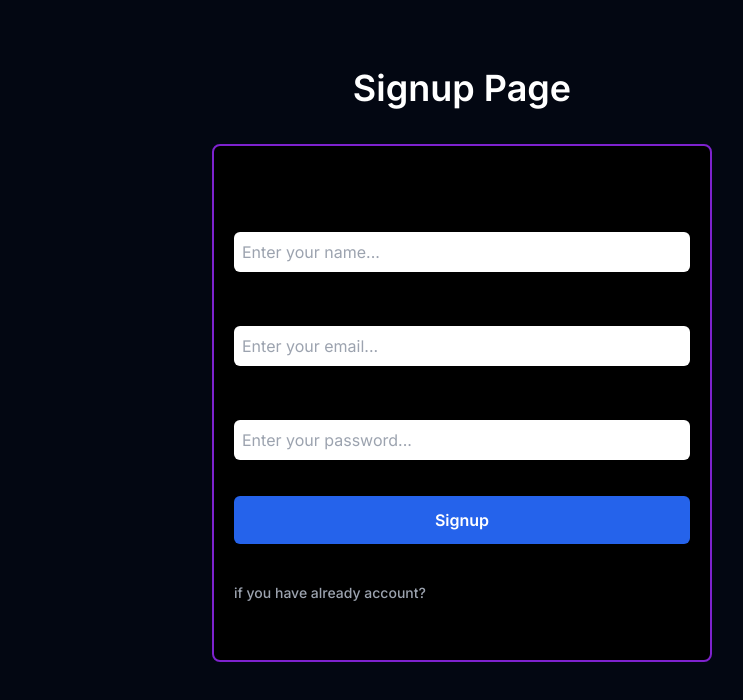
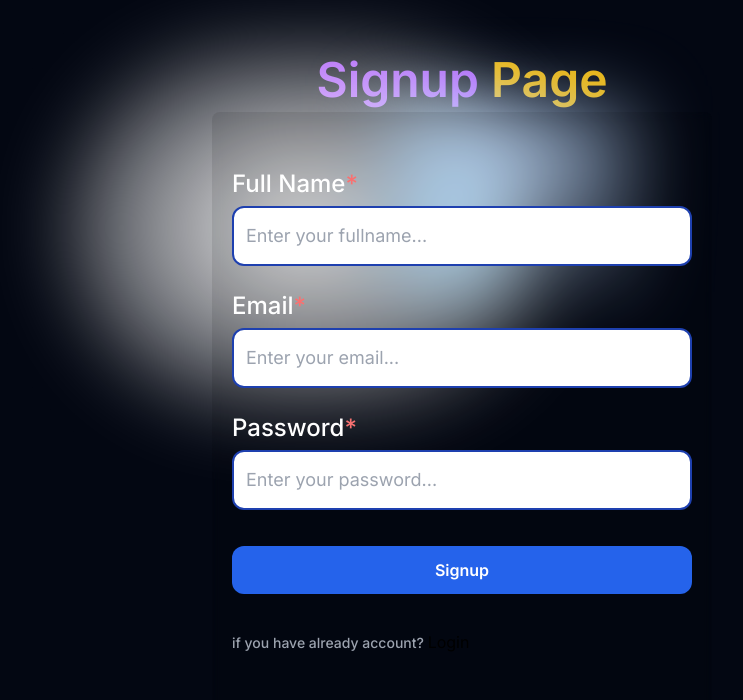
Before and after one commit to gulshan07dev/next-auth-app, a Next.js app: page /signup in a window 1280 px wide. Shown: the top 700 px of the page, without its empty margins (178-921 px from the left). Built offline with nearby package versions, Linux system fonts and the light colour scheme.

Commit message:
improve ui

```diff
--- a/src/app/globals.css
+++ b/src/app/globals.css
@@ -1,6 +1,12 @@
 @tailwind base;
 @tailwind components;
 @tailwind utilities;
+
+* {
+  margin: 0;
+  padding: 0;
+  box-sizing: border-box;
+}
 
 :root {
   --foreground-rgb: 0, 0, 0;
@@ -17,6 +23,7 @@
 }
 
 body {
+  overflow-x: hidden;
   color: rgb(var(--foreground-rgb));
   background: linear-gradient(
       to bottom,
--- a/src/app/page.tsx
+++ b/src/app/page.tsx
@@ -1,34 +1,14 @@
-import Image from 'next/image'
+import Image from "next/image";
+import Link from "next/link";
 
 export default function Home() {
   return (
-    <main className="flex min-h-screen flex-col items-center justify-between p-24">
-      <div className="z-10 max-w-5xl w-full items-center justify-between font-mono text-sm lg:flex">
-        <p className="fixed left-0 top-0 flex w-full justify-center border-b border-gray-300 bg-gradient-to-b from-zinc-200 pb-6 pt-8 backdrop-blur-2xl dark:border-neutral-800 dark:bg-zinc-800/30 dark:from-inherit lg:static lg:w-auto  lg:rounded-xl lg:border lg:bg-gray-200 lg:p-4 lg:dark:bg-zinc-800/30">
-          Get started by editing&nbsp;
-          <code className="font-mono font-bold">src/app/page.tsx</code>
-        </p>
-        <div className="fixed bottom-0 left-0 flex h-48 w-full items-end justify-center bg-gradient-to-t from-white via-white dark:from-black dark:via-black lg:static lg:h-auto lg:w-auto lg:bg-none">
-          <a
-            className="pointer-events-none flex place-items-center gap-2 p-8 lg:pointer-events-auto lg:p-0"
-            href="https://vercel.com?utm_source=create-next-app&utm_medium=appdir-template&utm_campaign=create-next-app"
-            target="_blank"
-            rel="noopener noreferrer"
-          >
-            By{' '}
-            <Image
-              src="/vercel.svg"
-              alt="Vercel Logo"
-              className="dark:invert"
-              width={100}
-              height={24}
-              priority
-            />
-          </a>
-        </div>
-      </div>
-
-      <div className="relative flex place-items-center before:absolute before:h-[300px] before:w-[480px] before:-translate-x-1/2 before:rounded-full before:bg-gradient-radial before:from-white before:to-transparent before:blur-2xl before:content-[''] after:absolute after:-z-20 after:h-[180px] after:w-[240px] after:translate-x-1/3 after:bg-gradient-conic after:from-sky-200 after:via-blue-200 after:blur-2xl after:content-[''] before:dark:bg-gradient-to-br before:dark:from-transparent before:dark:to-blue-700 before:dark:opacity-10 after:dark:from-sky-900 after:dark:via-[#0141ff] after:dark:opacity-40 before:lg:h-[360px] z-[-1]">
+    <main className="flex min-h-screen overflow-x-hidden flex-col gap-10 items-center justify-between md:p-20 px-2 py-20">
+      {/* header */}
+      <header className="relative flex flex-col md:gap-5 gap-7 place-items-center before:absolute before:h-[300px] before:w-[480px] before:-translate-x-1/2 before:rounded-full before:bg-gradient-radial before:from-white before:to-transparent before:blur-2xl before:content-[''] after:absolute after:-z-20 after:h-[180px] after:w-[240px] after:translate-x-1/3 after:bg-gradient-conic after:from-sky-200 after:via-blue-200 after:blur-2xl after:content-[''] before:dark:bg-gradient-to-br before:dark:from-transparent before:dark:to-blue-700 before:dark:opacity-10 after:dark:from-sky-900 after:dark:via-[#0141ff] after:dark:opacity-40 before:lg:h-[360px] z-[-1]">
+        <h1 className="md:text-5xl text-4xl text-orange-500 font-semibold text-center">
+          Welcome To My
+        </h1>
         <Image
           className="relative dark:drop-shadow-[0_0_0.3rem_#ffffff70] dark:invert"
           src="/next.svg"
@@ -37,77 +17,49 @@ export default function Home() {
           height={37}
           priority
         />
+        <h2 className="md:text-5xl text-4xl text-yellow-500 font-semibold text-center">
+          <span className="text-purple-500">Authentication</span> App
+        </h2>
+      </header>
+
+      {/* project features */}
+      <div className="md:p-10 md:py-6 p-5 flex flex-col gap-3  rounded-l dark:bg-neutral-800/30 md:w-[600px] w-[90%]">
+        <h2 className="text-3xl text-slate-50 font-semibold">Features:-</h2>
+        <ul className="list-disc text-base text-slate-200 font-medium pl-2.5">
+          <li>Login</li>
+          <li>Signup</li>
+          <li>Email Verification</li>
+          <li>Rset Password</li>
+          <li>Change Password</li>
+          <li>Veiw or edit profile</li>
+        </ul>
       </div>
 
-      <div className="mb-32 grid text-center lg:max-w-5xl lg:w-full lg:mb-0 lg:grid-cols-4 lg:text-left">
-        <a
-          href="https://nextjs.org/docs?utm_source=create-next-app&utm_medium=appdir-template&utm_campaign=create-next-app"
-          className="group rounded-lg border border-transparent px-5 py-4 transition-colors hover:border-gray-300 hover:bg-gray-100 hover:dark:border-neutral-700 hover:dark:bg-neutral-800/30"
-          target="_blank"
-          rel="noopener noreferrer"
+      {/*login or signup option  */}
+      <div className="w-[100%] flex md:gap-7 gap-2.5 justify-center items-center text-center">
+        <Link
+          href="/login"
+          className="group rounded-lg border border-transparent px-5 py-4 transition-colors hover:border-gray-300 bg-gray-900 hover:bg-gray-100 hover:dark:border-neutral-700 hover:dark:bg-neutral-800/30 md:w-[300px] w-[45%] flex justify-center items-center"
         >
-          <h2 className={`mb-3 text-2xl font-semibold`}>
-            Docs{' '}
+          <h2 className={`md:text-2xl text-xl font-semibold`}>
+            Login{" "}
             <span className="inline-block transition-transform group-hover:translate-x-1 motion-reduce:transform-none">
               -&gt;
             </span>
           </h2>
-          <p className={`m-0 max-w-[30ch] text-sm opacity-50`}>
-            Find in-depth information about Next.js features and API.
-          </p>
-        </a>
-
-        <a
-          href="https://nextjs.org/learn?utm_source=create-next-app&utm_medium=appdir-template-tw&utm_campaign=create-next-app"
-          className="group rounded-lg border border-transparent px-5 py-4 transition-colors hover:border-gray-300 hover:bg-gray-100 hover:dark:border-neutral-700 hover:dark:bg-neutral-800/30"
-          target="_blank"
-          rel="noopener noreferrer"
+        </Link>
+        <Link
+          href="/signup"
+          className="group rounded-lg border border-transparent px-5 py-4 transition-colors hover:border-gray-300 bg-gray-900 hover:bg-gray-100 hover:dark:border-neutral-700 hover:dark:bg-neutral-800/30 md:w-[300px] w-[45%] flex justify-center items-center"
         >
-          <h2 className={`mb-3 text-2xl font-semibold`}>
-            Learn{' '}
+          <h2 className={`md:text-2xl text-xl font-semibold`}>
+            Signup{" "}
             <span className="inline-block transition-transform group-hover:translate-x-1 motion-reduce:transform-none">
               -&gt;
             </span>
           </h2>
-          <p className={`m-0 max-w-[30ch] text-sm opacity-50`}>
-            Learn about Next.js in an interactive course with&nbsp;quizzes!
-          </p>
-        </a>
-
-        <a
-          href="https://vercel.com/templates?framework=next.js&utm_source=create-next-app&utm_medium=appdir-template&utm_campaign=create-next-app"
-          className="group rounded-lg border border-transparent px-5 py-4 transition-colors hover:border-gray-300 hover:bg-gray-100 hover:dark:border-neutral-700 hover:dark:bg-neutral-800/30"
-          target="_blank"
-          rel="noopener noreferrer"
-        >
-          <h2 className={`mb-3 text-2xl font-semibold`}>
-            Templates{' '}
-            <span className="inline-block transition-transform group-hover:translate-x-1 motion-reduce:transform-none">
-              -&gt;
-            </span>
-          </h2>
-          <p className={`m-0 max-w-[30ch] text-sm opacity-50`}>
-            Explore the Next.js 13 playground.
-          </p>
-        </a>
-
-        <a
-          href="https://vercel.com/new?utm_source=create-next-app&utm_medium=appdir-template&utm_campaign=create-next-app"
-          className="group rounded-lg border border-transparent px-5 py-4 transition-colors hover:border-gray-300 hover:bg-gray-100 hover:dark:border-neutral-700 hover:dark:bg-neutral-800/30"
-          target="_blank"
-          rel="noopener noreferrer"
-        >
-          <h2 className={`mb-3 text-2xl font-semibold`}>
-            Deploy{' '}
-            <span className="inline-block transition-transform group-hover:translate-x-1 motion-reduce:transform-none">
-              -&gt;
-            </span>
-          </h2>
-          <p className={`m-0 max-w-[30ch] text-sm opacity-50`}>
-            Instantly deploy your Next.js site to a shareable URL with Vercel.
-          </p>
-        </a>
+        </Link>
       </div>
     </main>
-  )
+  );
 }
--- a/src/app/signup/page.tsx
+++ b/src/app/signup/page.tsx
@@ -16,48 +16,72 @@ export default function SignupPage(): React.JSX.Element {
     // }
   });
   return (
-    <section className="flex flex-col gap-4 pt-12 h-screen w-screen bg-gray-950   items-center">
-      <h1 className="text-4xl text-white font-semibold  p-5">Signup Page</h1>
-      <div className="py-14 px-5 flex flex-col gap-6 bg-black border-2 border-purple-700 rounded-lg max-w-[500px]  w-[97%]">
+    <section className="flex flex-col pt-12 min-h-screen w-screen bg-gray-950 overflow-x-hidden  items-center">
+      {/* header */}
+      <header className="relative before:absolute before:h-[300px] before:w-[480px] before:-translate-x-1/2 before:rounded-full before:bg-gradient-radial before:from-white before:to-transparent before:blur-2xl before:content-[''] after:absolute  z-[0] after:h-[180px] after:w-[240px] after:translate-x-1/3 after:bg-gradient-conic after:from-sky-200 after:via-blue-200 after:blur-2xl after:content-[''] before:dark:bg-gradient-to-br before:dark:from-transparent before:dark:to-blue-700 before:dark:opacity-10 after:dark:from-sky-900 after:dark:via-[#0141ff] after:dark:opacity-40 before:lg:h-[360px] ">
+        <h1 className="text-5xl p-2 text-yellow-500 font-semibold text-center z-[10]">
+          <span className="text-purple-500">Signup</span> Page
+        </h1>
+      </header>
+
+      {/* main input form */}
+      <form
+        autoComplete="off"
+        className="py-14 px-5 flex flex-col gap-6 bg-[#00000018] backdrop-blur-sm  border-purple-700 rounded-lg max-w-[500px]  w-[97%]"
+      >
         {/* name */}
         <div className="flex flex-col gap-1.5 w-[100%]">
-          <label htmlFor="name">Full Name</label>
+          <label
+            htmlFor="fullname"
+            className='text-2xl text-white font-medium after:content-["*"] after:text-red-400'
+          >
+            Full Name
+          </label>
           <input
-            className="  text-black text-base w-[100%] py-2 px-2 rounded-md bg-white outline-none"
+            className="text-white md:text-lg text-base w-[100%] py-3.5 px-3 transition-all rounded-xl dark:bg-neutral-800/50 outline-none focus:dark:bg-neutral-800/30 focus:border-gray-500 border-2 border-blue-800"
             type="text"
-            id="name"
-            placeholder="Enter your name..."
-            onChange={(e) => setUser({...user, username: e.target.value})}
+            id="fullname"
+            placeholder="Enter your fullname..."
+            onChange={(e) => setUser({ ...user, username: e.target.value })}
           />
         </div>
+
         {/* email */}
         <div className="flex flex-col gap-1.5 w-[100%]">
-          <label htmlFor="email">Email</label>
+          <label
+            htmlFor="email"
+            className='text-2xl text-white font-medium after:content-["*"] after:text-red-400'
+          >
+            Email
+          </label>
           <input
-            className="  text-black text-base w-[100%] py-2 px-2 rounded-md bg-white outline-none"
+            className="text-white md:text-lg text-base w-[100%] py-3.5 px-3 transition-all rounded-xl dark:bg-neutral-800/50 outline-none focus:dark:bg-neutral-800/30 focus:border-gray-500 border-2 border-blue-800"
             type="email"
             id="email"
             placeholder="Enter your email..."
-            onChange={(e) => setUser({...user, email: e.target.value})}
+            onChange={(e) => setUser({ ...user, email: e.target.value })}
           />
         </div>
 
         {/* password */}
         <div className="flex flex-col gap-1.5 w-[100%]">
-          <label htmlFor="password">Password</label>
+          <label
+            htmlFor="password"
+            className='text-2xl text-white font-medium after:content-["*"] after:text-red-400'
+          >
+            Password
+          </label>
           <input
-            className="  text-black text-base w-[100%] py-2 px-2 rounded-md bg-white outline-none"
+            className="text-white md:text-lg text-base w-[100%] py-3.5 px-3 transition-all rounded-xl dark:bg-neutral-800/50 outline-none focus:dark:bg-neutral-800/30 focus:border-gray-500 border-2 border-blue-800"
             type="password"
             id="password"
             placeholder="Enter your password..."
-            onChange={(e) => setUser({...user, password: e.target.value})}
+            onChange={(e) => setUser({ ...user, password: e.target.value })}
           />
         </div>
 
         {/* submit btn */}
-        <button className="bg-blue-600 text-base font-semibold my-3 hover:opacity-75 text-white p-3 rounded-md w-[100%]"
-        // onClick={onSignup}
-        >
+        <button className="bg-blue-600 text-base font-semibold my-3 hover:opacity-75 text-white p-3 rounded-xl w-[100%]">
           Signup
         </button>
 
@@ -65,9 +89,9 @@ export default function SignupPage(): React.JSX.Element {
           <span className="text-gray-400 text-sm font-medium">
             if you have already account?{" "}
           </span>
-           <Link href={"/login"}>Login</Link>
+          <Link href={"/login"}>Login</Link>
         </div>
-      </div>
+      </form>
     </section>
   );
 }
```
Also changed, not shown: src/app/login/page.tsx (+39 -15 lines).
